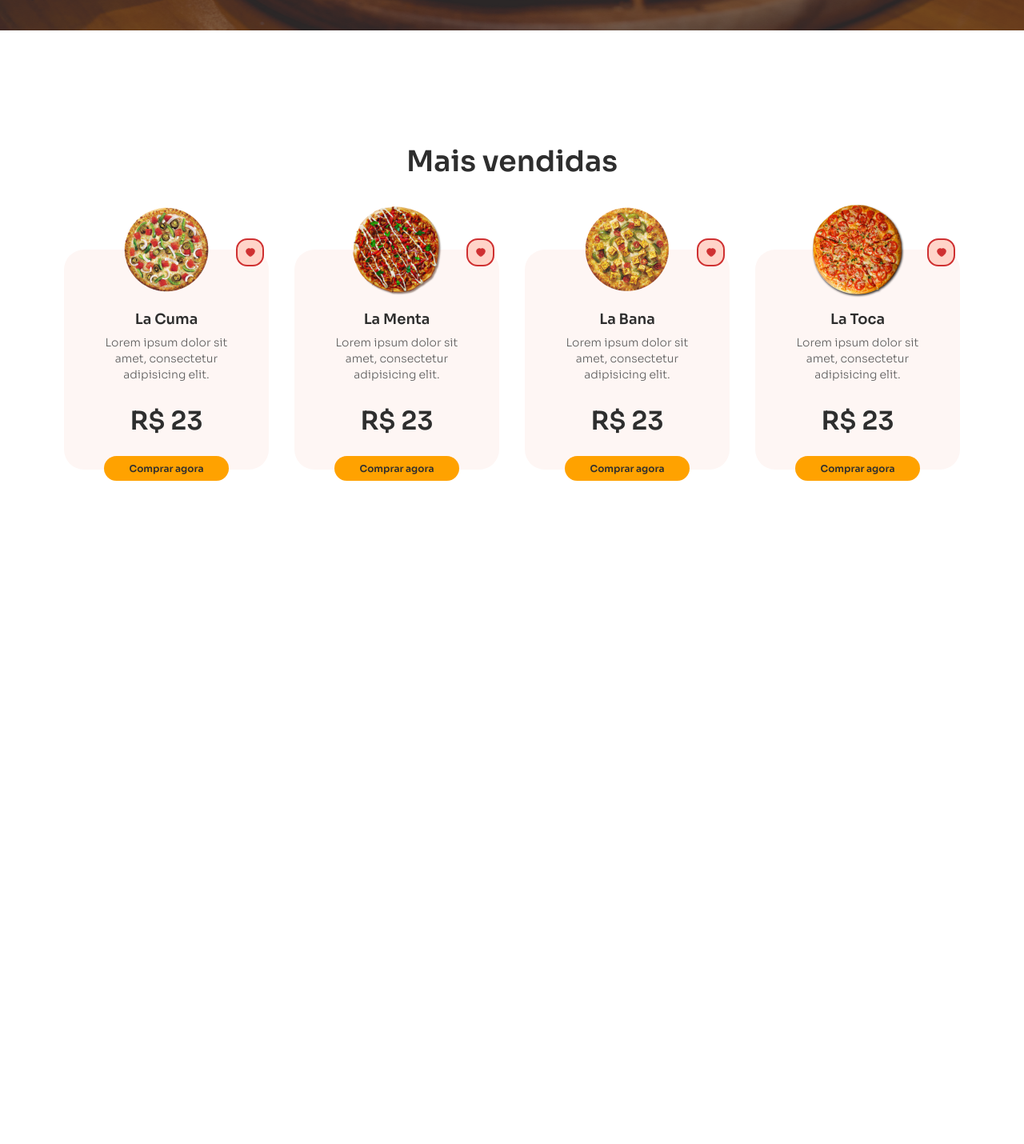
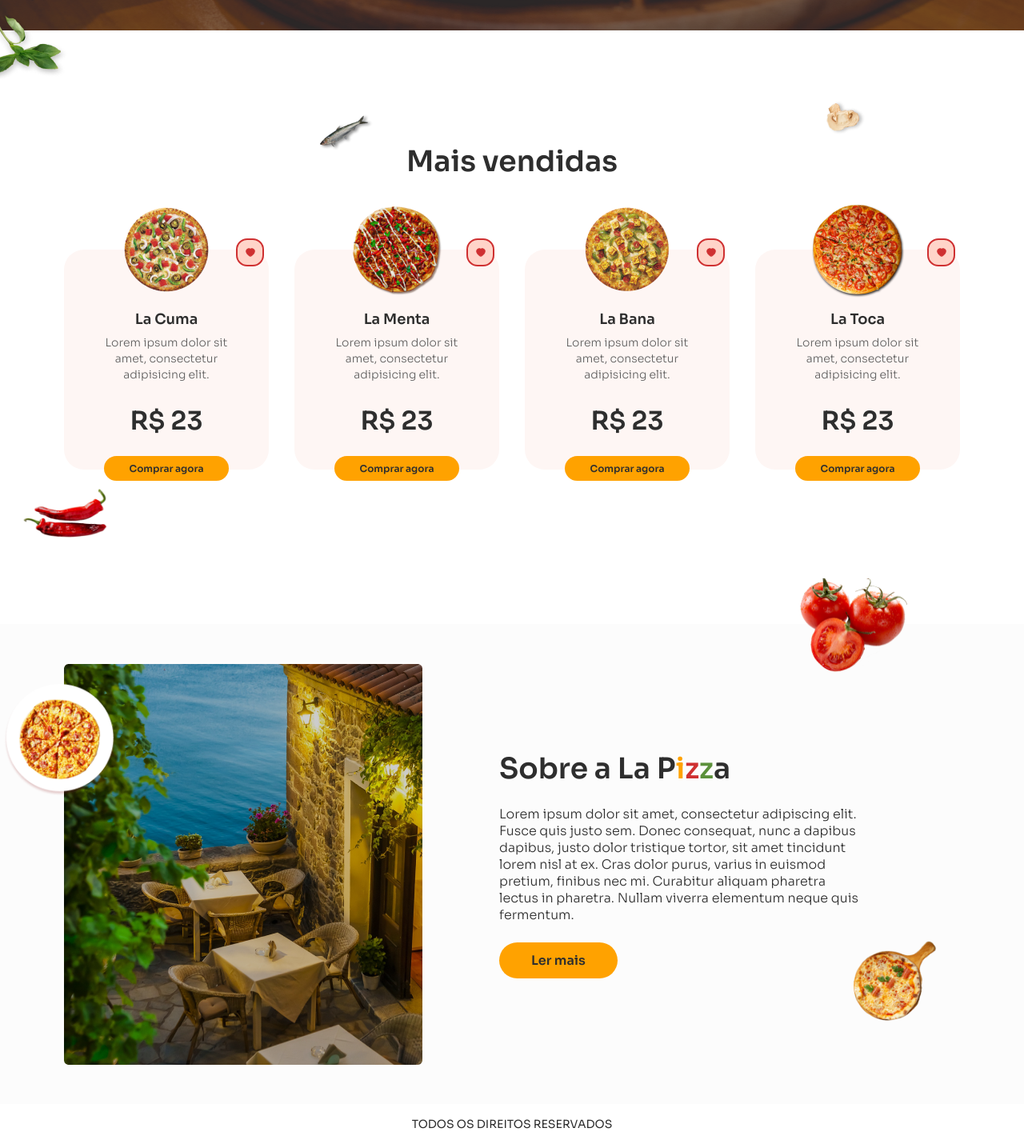
Before and after one commit to tiago-pierre-dotcodingbr/la-pizza, a plain HTML site: page index.html in a window 1280 px wide. Shown: the part 462-1892 px from the top of the page at 80% size. Before the commit the page ends 1242 px from the top, so only its background shows below. Drawn offline with Linux system fonts and the light colour scheme.

Commit message:
finishing the section that talks about the pizzeria and the footer of the site

```diff
--- a/index.html
+++ b/index.html
@@ -13,6 +13,7 @@
     <link rel="stylesheet" href="styles/global.css" />
     <link rel="stylesheet" href="styles/header.css" />
     <link rel="stylesheet" href="styles/products.css" />
+    <link rel="stylesheet" href="styles/about.css" />
     <title>La Pizza</title>
   </head>
   <body>
@@ -20,9 +21,30 @@
       <h1 class="logo">La P<span>i</span><span>z</span><span>z</span>a</h1>
     </header>
     <main>
-      <section class="products container">
-        <h1 class="title">Mais vendidas</h1>
-        <div class="cards">
+      <section id="products">
+        <img
+          src="assets/images-details/plant.png"
+          alt="Plantinha"
+          class="plant"
+        />
+        <img
+          src="assets/images-details/european-pilchard 2.png"
+          alt="Peixe"
+          class="fish"
+        />
+        <img
+          src="assets/images-details/Mashroom 3.png"
+          alt="Marshmallow"
+          class="mashroom"
+        />
+        <img src="assets/images-details/Leaf.png" alt="Folhinha" class="leaf" />
+        <img
+          src="assets/images-details/pexels.png"
+          alt="Pimenta"
+          class="chili"
+        />
+        <h2 class="title">Mais vendidas</h2>
+        <div class="cards container">
           <div class="card">
             <img src="assets/la-cuma.png" alt="" />
             <button><img src="assets/like.svg" alt="" /></button>
@@ -57,6 +79,44 @@
           </div>
         </div>
       </section>
+      <section id="about">
+        <img
+          src="assets/images-details/pngfuel.png"
+          alt="Tomate"
+          class="tomato"
+        />
+        <img
+          src="assets/images-details/pizza pic 1.png"
+          alt="Pizza"
+          class="pizza"
+        />
+        <div class="container">
+          <div>
+            <img src="assets/images-details/pizza-elipse.png" alt="Pizza" />
+          </div>
+
+          <div>
+            <h2 class="title logo">
+              Sobre a La P<span>i</span><span>z</span><span>z</span>a
+            </h2>
+
+            <p>
+              Lorem ipsum dolor sit amet, consectetur adipiscing elit. Fusce
+              quis justo sem. Donec consequat, nunc a dapibus dapibus, justo
+              dolor tristique tortor, sit amet tincidunt lorem nisl at ex. Cras
+              dolor purus, varius in euismod pretium, finibus nec mi. Curabitur
+              aliquam pharetra lectus in pharetra. Nullam viverra elementum
+              neque quis fermentum.
+            </p>
+
+            <a href="" class="button">Ler mais</a>
+          </div>
+        </div>
+      </section>
     </main>
+
+    <footer>
+      <p>todos os direitos reservados</p>
+    </footer>
   </body>
 </html>
--- /dev/null
+++ b/styles/about.css
@@ -0,0 +1,62 @@
+#about {
+  padding: 5rem 0 4.9rem;
+  background-color: #fcfcfc;
+  position: relative;
+}
+
+#about > div {
+  display: grid;
+  grid-template-columns: 1fr 3fr;
+  gap: 9.6rem;
+}
+
+#about > div > div:nth-child(1) {
+  background-image: url(../assets/restaurant-5521372_1920\ 1.png);
+  background-repeat: no-repeat;
+  width: 44.8rem;
+  height: 50.1rem;
+  position: relative;
+}
+
+#about > div > div:nth-child(1) img {
+  width: 14.15rem;
+  position: absolute;
+  top: 2.226rem;
+  left: -7.688rem;
+}
+
+#about > div > div:nth-child(2) {
+  display: flex;
+  flex-direction: column;
+  justify-content: center;
+  padding-right: 11.8rem;
+}
+
+#about > div > div:nth-child(2) h2 {
+  margin-bottom: 2.4rem;
+}
+
+#about > div > div:nth-child(2) p {
+  margin-bottom: 2.4rem;
+}
+
+#about > div > div:nth-child(2) a {
+  padding: 1.2rem 4rem;
+  max-width: 14.8rem;
+}
+
+.tomato {
+  width: 15rem;
+  height: 13.216rem;
+  position: absolute;
+  top: -6.3rem;
+  right: 14.1rem;
+}
+
+.pizza {
+  width: 12.817rem;
+  height: 12.817rem;
+  position: absolute;
+  bottom: 9.4rem;
+  right: 10.1rem;
+}
--- a/styles/global.css
+++ b/styles/global.css
@@ -37,16 +37,21 @@ img {
 
 h1 {
   font-weight: 600;
-  color: var(--title);
 }
 
-h1.title {
+.title {
   font-size: 3.6rem;
+  font-weight: 600;
 }
 
-h1.logo {
-  font-size: 9.6rem;
-  color: var(--white);
+.logo span:nth-child(1) {
+  color: var(--yellow);
+}
+.logo span:nth-child(2) {
+  color: var(--red);
+}
+.logo span:nth-child(3) {
+  color: var(--green);
 }
 
 .container {
@@ -60,4 +65,18 @@ h1.logo {
   border-radius: 25px;
   font-weight: 600;
   color: var(--title);
+  display: inline-block;
 }
+
+footer {
+  width: 100%;
+  height: 5rem;
+  padding: 1.6rem 0rem;
+}
+
+footer p {
+  font-weight: 400;
+  font-size: 1.4rem;
+  text-align: center;
+  text-transform: uppercase;
+}
--- a/styles/header.css
+++ b/styles/header.css
@@ -9,12 +9,7 @@ header {
   align-items: center;
 }
 
-h1 span:nth-child(1) {
-  color: var(--yellow);
+h1.logo {
+  font-size: 9.6rem;
+  color: var(--white);
 }
-h1 span:nth-child(2) {
-  color: var(--red);
-}
-h1 span:nth-child(3) {
-  color: var(--green);
-}
--- a/styles/products.css
+++ b/styles/products.css
@@ -1,18 +1,61 @@
-section.products {
+#products {
   padding-top: 14.1rem;
   padding-bottom: 19.3rem;
+  position: relative;
+  max-width: 1440px;
+  margin: 0 auto;
 }
-section.products h1 {
+#products h2 {
   text-align: center;
   margin-bottom: 8.8rem;
 }
 
-section.products .cards {
+.plant {
+  width: 10rem;
+  height: 12rem;
+  position: absolute;
+  top: -3.5rem;
+  left: 0;
+}
+
+.fish {
+  width: 10rem;
+  height: 10rem;
+  position: absolute;
+  top: 8rem;
+  left: 38.2rem;
+}
+
+.mashroom {
+  width: 5rem;
+  height: 4.37rem;
+  position: absolute;
+  top: 8.7rem;
+  right: 19.8rem;
+}
+
+.leaf {
+  width: 6rem;
+  height: 9.677rem;
+  position: absolute;
+  top: 32.7rem;
+  right: 11.902rem;
+}
+
+.chili {
+  width: 13.384rem;
+  height: 9.02rem;
+  position: absolute;
+  top: 56.4rem;
+  left: 1.9rem;
+}
+
+#products .cards {
   display: flex;
   justify-content: space-between;
 }
 
-section.products .cards div.card {
+#products .cards div.card {
   height: 27.5rem;
   width: 25.6rem;
   border-radius: 25px;
@@ -24,13 +67,13 @@ section.products .cards div.card {
   position: relative;
 }
 
-section.products .cards div.card > img {
+#products .cards div.card > img {
   width: 12rem;
   margin-top: -6rem;
   margin-bottom: 1.6rem;
 }
 
-section.products .cards div.card button {
+#products .cards div.card button {
   border: 2px solid #cf3031;
   border-radius: 14px;
   background-color: #ffd4c9;
@@ -44,17 +87,17 @@ section.products .cards div.card button {
   top: -1.4rem;
 }
 
-section.products .cards div.card button img {
+#products .cards div.card button img {
   width: 1.2rem;
 }
 
-section.products .cards div.card h2 {
+#products .cards div.card h2 {
   font-weight: 600;
   font-size: 1.8rem;
   margin-bottom: 0.8rem;
 }
 
-section.products .cards div.card p {
+#products .cards div.card p {
   font-weight: 300;
   font-size: 1.4rem;
   line-height: 2rem;
@@ -64,14 +107,14 @@ section.products .cards div.card p {
   margin-bottom: 2.8rem;
 }
 
-section.products .cards div.card h3 {
+#products .cards div.card h3 {
   font-weight: 600;
   font-size: 3.2rem;
   line-height: 4rem;
   margin-bottom: 2.4rem;
 }
 
-section.products .cards div.card a.button {
+#products .cards div.card a.button {
   font-size: 1.2rem;
   display: flex;
   padding: 0.8rem 3.2rem;
```
Also changed, not shown: assets/images-details/pizza-elipse.png (added), assets/restaurant-5521372_1920 1.png (added).
